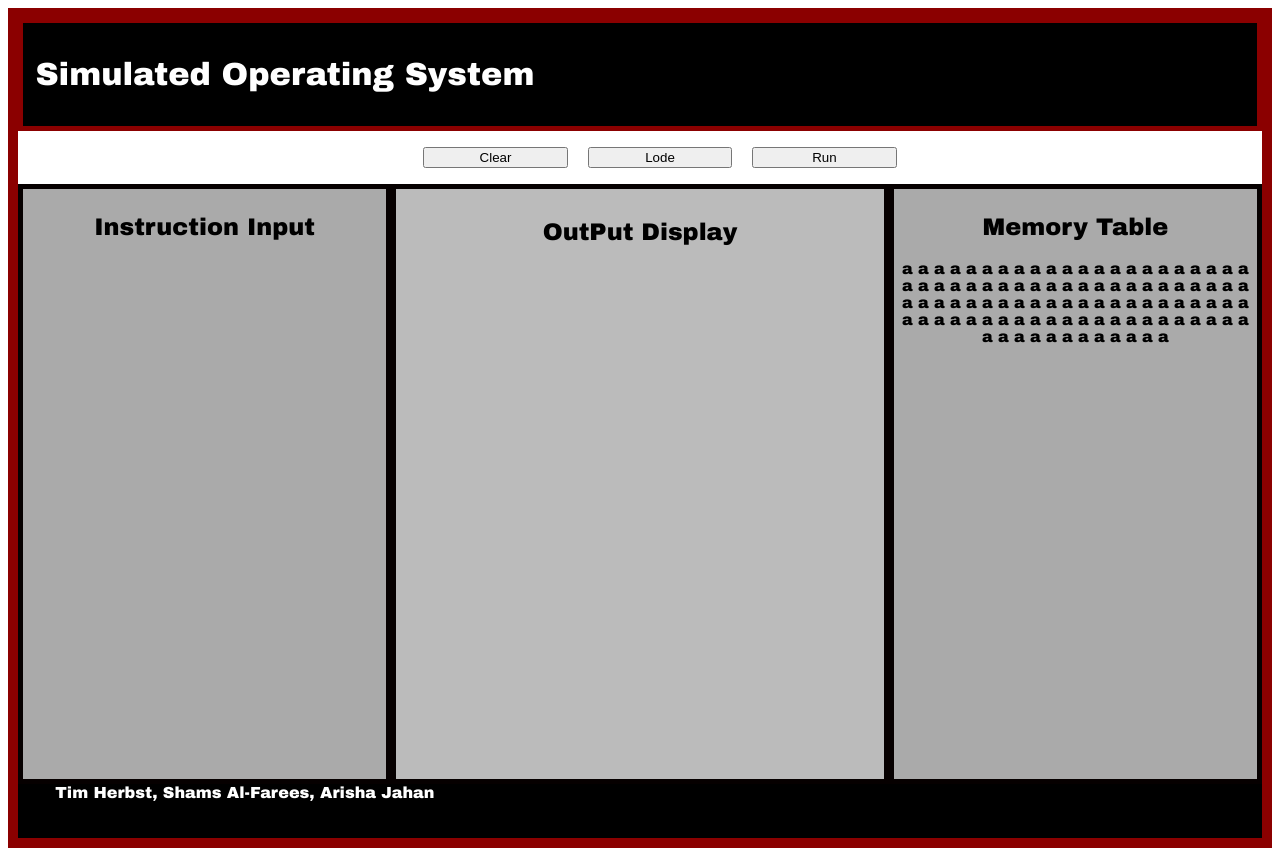
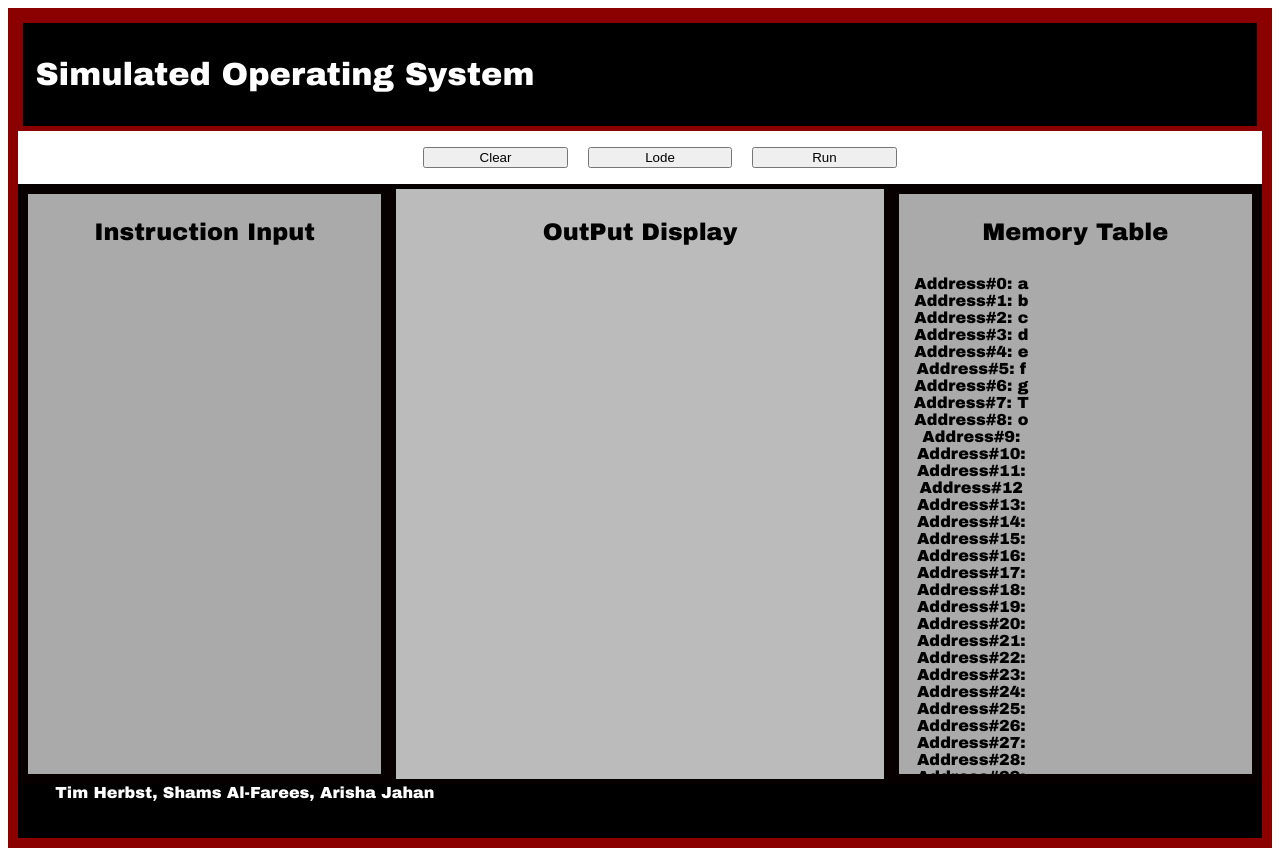
Before and after one commit to therbsty/simulated-os-angular, an Angular app: page / in a window 1280 px wide. Built offline with nearby package versions, Linux system fonts and the light colour scheme.

Commit message:
Style the Memory Table Text Align to the Center

```diff
--- a/src/app/app.component.html
+++ b/src/app/app.component.html
@@ -1,3 +1,4 @@
+<!--suppress CssInvalidPropertyValue -->
 <html>
 <head>
 
@@ -73,19 +74,12 @@
 
     .left, .right {
       width: 30%;
-      border: 5px solid #060000;
+      border: 10px solid #060000;
     }
 
     .middle {
       width: 40%;
       border: 5px solid #060000;
-    }
-
-    /* Clear floats after the columns */
-    .row:after {
-      content: "";
-      display: table;
-      clear: both;
     }
 
     footer {
@@ -103,131 +97,133 @@
       <h1> Simulated Operating System</h1>
     </header>
 
-<ul> <div class="wrapper">
+<ul>
+  <div class="wrapper">
   <button style="width:12%" > Clear  </button>
   <div class="divider"></div>
   <button style="width:12%" > Lode </button>
   <div class="divider"></div>
   <button style="width:12%"> Run </button>
-</div> </ul>
+  </div>
+</ul>
 
 
 <div class="column left" style="background-color:#aaa;overflow:scroll;padding:5px;" >
   <h2>Instruction Input</h2>
+
 </div>
 
 <div class="column middle" style="background-color:#bbb;">
   <h2>OutPut Display</h2>
 </div>
-<div class="column right" style="background-color:#aaa;overflow:scroll;padding:5px;">
+
+<div class="column right" style="background-color:#aaa;overflow:scroll;padding:5px; ">
   <h2>Memory Table</h2>
-  {{memorytable[0]}}
-  {{memorytable[0]}}
-  {{memorytable[0]}}
-  {{memorytable[0]}}
-  {{memorytable[0]}}
-  {{memorytable[0]}}
-  {{memorytable[0]}}
-  {{memorytable[0]}}
-  {{memorytable[0]}}
-  {{memorytable[0]}}
-  {{memorytable[0]}}
-  {{memorytable[0]}}
-  {{memorytable[0]}}
-  {{memorytable[0]}}
-  {{memorytable[0]}}
-  {{memorytable[0]}}
-  {{memorytable[0]}}
-  {{memorytable[0]}}
-  {{memorytable[0]}}
-  {{memorytable[0]}}
-  {{memorytable[0]}}
-  {{memorytable[0]}}
-  {{memorytable[0]}}
-  {{memorytable[0]}}
-  {{memorytable[0]}}
-  {{memorytable[0]}}
-  {{memorytable[0]}}
-  {{memorytable[0]}}
-  {{memorytable[0]}}
-  {{memorytable[0]}}
-  {{memorytable[0]}}
-  {{memorytable[0]}}
-  {{memorytable[0]}}
-  {{memorytable[0]}}
-  {{memorytable[0]}}
-  {{memorytable[0]}}
-  {{memorytable[0]}}
-  {{memorytable[0]}}
-  {{memorytable[0]}}
-  {{memorytable[0]}}
-  {{memorytable[0]}}
-  {{memorytable[0]}}
-  {{memorytable[0]}}
-  {{memorytable[0]}}
-  {{memorytable[0]}}
-  {{memorytable[0]}}
-  {{memorytable[0]}}
-  {{memorytable[0]}}
-  {{memorytable[0]}}
-  {{memorytable[0]}}
-  {{memorytable[0]}}
-  {{memorytable[0]}}
-  {{memorytable[0]}}
-  {{memorytable[0]}}
-  {{memorytable[0]}}
-  {{memorytable[0]}}
-  {{memorytable[0]}}
-  {{memorytable[0]}}
-  {{memorytable[0]}}
-  {{memorytable[0]}}
-  {{memorytable[0]}}
-  {{memorytable[0]}}
-  {{memorytable[0]}}
-  {{memorytable[0]}}
-  {{memorytable[0]}}
-  {{memorytable[0]}}
-  {{memorytable[0]}}
-  {{memorytable[0]}}
-  {{memorytable[0]}}
-  {{memorytable[0]}}
-  {{memorytable[0]}}
-  {{memorytable[0]}}
-  {{memorytable[0]}}
-  {{memorytable[0]}}
-  {{memorytable[0]}}
-  {{memorytable[0]}}
-  {{memorytable[0]}}
-  {{memorytable[0]}}
-  {{memorytable[0]}}
-  {{memorytable[0]}}
-  {{memorytable[0]}}
-  {{memorytable[0]}}
-  {{memorytable[0]}}
-  {{memorytable[0]}}
-  {{memorytable[0]}}
-  {{memorytable[0]}}
-  {{memorytable[0]}}
-  {{memorytable[0]}}
-  {{memorytable[0]}}
-  {{memorytable[0]}}
-  {{memorytable[0]}}
-  {{memorytable[0]}}
-  {{memorytable[0]}}
-  {{memorytable[0]}}
-  {{memorytable[0]}}
-  {{memorytable[0]}}
-  {{memorytable[0]}}
-  {{memorytable[0]}}
-  {{memorytable[0]}}
-  {{memorytable[0]}}
-
-
-
-
+<div class="column"  style= text-align:center>
+  <div>Address#0:  {{memorytable[0]}}</div>
+  <div>Address#1:  {{memorytable[1]}}</div>
+  <div>Address#2:  {{memorytable[2]}}</div>
+  <div>Address#3:  {{memorytable[3]}}</div>
+  <div>Address#4:  {{memorytable[4]}}</div>
+  <div>Address#5:  {{memorytable[5]}}</div>
+  <div>Address#6:  {{memorytable[6]}}</div>
+  <div>Address#7:  {{memorytable[7]}}</div>
+  <div>Address#8:  {{memorytable[8]}}</div>
+  <div>Address#9:  {{memorytable[9]}}</div>
+  <div>Address#10: {{memorytable[10]}}</div>
+  <div>Address#11: {{memorytable[11]}}</div>
+  <div>Address#12  {{memorytable[12]}}</div>
+  <div>Address#13: {{memorytable[13]}}</div>
+  <div>Address#14: {{memorytable[14]}}</div>
+  <div>Address#15: {{memorytable[15]}}</div>
+  <div>Address#16: {{memorytable[16]}}</div>
+  <div>Address#17: {{memorytable[17]}}</div>
+  <div>Address#18: {{memorytable[18]}}</div>
+  <div>Address#19: {{memorytable[19]}}</div>
+  <div>Address#20: {{memorytable[20]}}</div>
+  <div>Address#21: {{memorytable[21]}}</div>
+  <div>Address#22: {{memorytable[22]}}</div>
+  <div>Address#23: {{memorytable[23]}}</div>
+  <div>Address#24: {{memorytable[24]}}</div>
+  <div>Address#25: {{memorytable[25]}}</div>
+  <div>Address#26: {{memorytable[26]}}</div>
+  <div>Address#27: {{memorytable[27]}}</div>
+  <div>Address#28: {{memorytable[28]}}</div>
+  <div>Address#29: {{memorytable[29]}}</div>
+  <div>Address#30: {{memorytable[30]}}</div>
+  <div>Address#31: {{memorytable[31]}}</div>
+  <div>Address#32: {{memorytable[32]}}</div>
+  <div>Address#33: {{memorytable[33]}}</div>
+  <div>Address#34: {{memorytable[34]}}</div>
+  <div>Address#35: {{memorytable[35]}}</div>
+  <div>Address#36: {{memorytable[36]}}</div>
+  <div>Address#37: {{memorytable[37]}}</div>
+  <div>Address#38: {{memorytable[38]}}</div>
+  <div>Address#39: {{memorytable[39]}}</div>
+  <div>Address#40: {{memorytable[40]}}</div>
+  <div>Address#41: {{memorytable[41]}}</div>
+  <div>Address#42: {{memorytable[42]}}</div>
+  <div>Address#43: {{memorytable[43]}}</div>
+  <div>Address#44: {{memorytable[44]}}</div>
+  <div>Address#45: {{memorytable[45]}}</div>
+  <div>Address#46: {{memorytable[46]}}</div>
+  <div>Address#47: {{memorytable[47]}}</div>
+  <div>Address#48: {{memorytable[48]}}</div>
+  <div>Address#49: {{memorytable[49]}}</div>
+  <div>Address#50: {{memorytable[50]}}</div>
+  <div>Address#51: {{memorytable[51]}}</div>
+  <div>Address#52: {{memorytable[52]}}</div>
+  <div>Address#53: {{memorytable[53]}}</div>
+  <div>Address#54: {{memorytable[54]}}</div>
+  <div>Address#55: {{memorytable[55]}}</div>
+  <div>Address#56: {{memorytable[56]}}</div>
+  <div>Address#57: {{memorytable[57]}}</div>
+  <div>Address#58: {{memorytable[58]}}</div>
+  <div>Address#59: {{memorytable[59]}}</div>
+  <div>Address#60: {{memorytable[60]}}</div>
+  <div>Address#61  {{memorytable[61]}}</div>
+  <div>Address#62: {{memorytable[62]}}</div>
+  <div>Address#63: {{memorytable[63]}}</div>
+  <div>Address#64: {{memorytable[64]}}</div>
+  <div>Address#65: {{memorytable[65]}}</div>
+  <div>Address#66: {{memorytable[66]}}</div>
+  <div>Address#67: {{memorytable[67]}}</div>
+  <div>Address#68: {{memorytable[68]}}</div>
+  <div>Address#69: {{memorytable[69]}}</div>
+  <div>Address#70: {{memorytable[70]}}</div>
+  <div>Address#71: {{memorytable[71]}}</div>
+  <div>Address#72: {{memorytable[72]}}</div>
+  <div>Address#73: {{memorytable[73]}}</div>
+  <div>Address#74: {{memorytable[74]}}</div>
+  <div>Address#75: {{memorytable[75]}}</div>
+  <div>Address#76: {{memorytable[76]}}</div>
+  <div>Address#77: {{memorytable[77]}}</div>
+  <div>Address#78: {{memorytable[78]}}</div>
+  <div>Address#79: {{memorytable[79]}}</div>
+  <div>Address#80: {{memorytable[80]}}</div>
+  <div>Address#81: {{memorytable[81]}}</div>
+  <div>Address#82: {{memorytable[82]}}</div>
+  <div>Address#83: {{memorytable[83]}}</div>
+  <div>Address#84: {{memorytable[84]}}</div>
+  <div>Address#85: {{memorytable[85]}}</div>
+  <div>Address#86: {{memorytable[86]}}</div>
+  <div>Address#87: {{memorytable[87]}}</div>
+  <div>Address#88: {{memorytable[88]}}</div>
+  <div>Address#89: {{memorytable[89]}}</div>
+  <div>Address#90: {{memorytable[90]}}</div>
+  <div>Address#91: {{memorytable[91]}}</div>
+  <div>Address#92: {{memorytable[92]}}</div>
+  <div>Address#93: {{memorytable[93]}}</div>
+  <div>Address#94: {{memorytable[94]}}</div>
+  <div>Address#95: {{memorytable[95]}}</div>
+  <div>Address#96: {{memorytable[96]}}</div>
+  <div>Address#97: {{memorytable[97]}}</div>
+  <div>Address#98: {{memorytable[98]}}</div>
+  <div>Address#99: {{memorytable[99]}}</div>
+       </div>
 </div>
 
-<footer> Tim Herbst, Shams Al-Farees, Arisha Jahan </footer>
+  <footer> Tim Herbst, Shams Al-Farees, Arisha Jahan </footer>
 
 </body>
 </html>
--- a/src/app/app.component.ts
+++ b/src/app/app.component.ts
@@ -7,7 +7,7 @@ import { HttpClient } from '@angular/common/http';
 })
 export class AppComponent {
   title = 'Simulated Operating System';
-  memorytable: string[] = ['a', 'b', 'c', 'd', '', '', '', '', '', '',
+  memorytable: string[] = ['a', 'b', 'c', 'd', 'e', 'f', 'g', 'T', 'o', '',
     '', '', '', '', '', '', '', '', '',
     '', '', '', '', '', '', '', '', '',
     '', '', '', '', '', '', '', '', '',
@@ -17,6 +17,6 @@ export class AppComponent {
     '', '', '', '', '', '', '', '', '',
     '', '', '', '', '', '', '', '', '',
     '', '', '', '', '', '', '', '', '', ];
-
+/*memorytable[1]="bb";*/
 
 }
```
